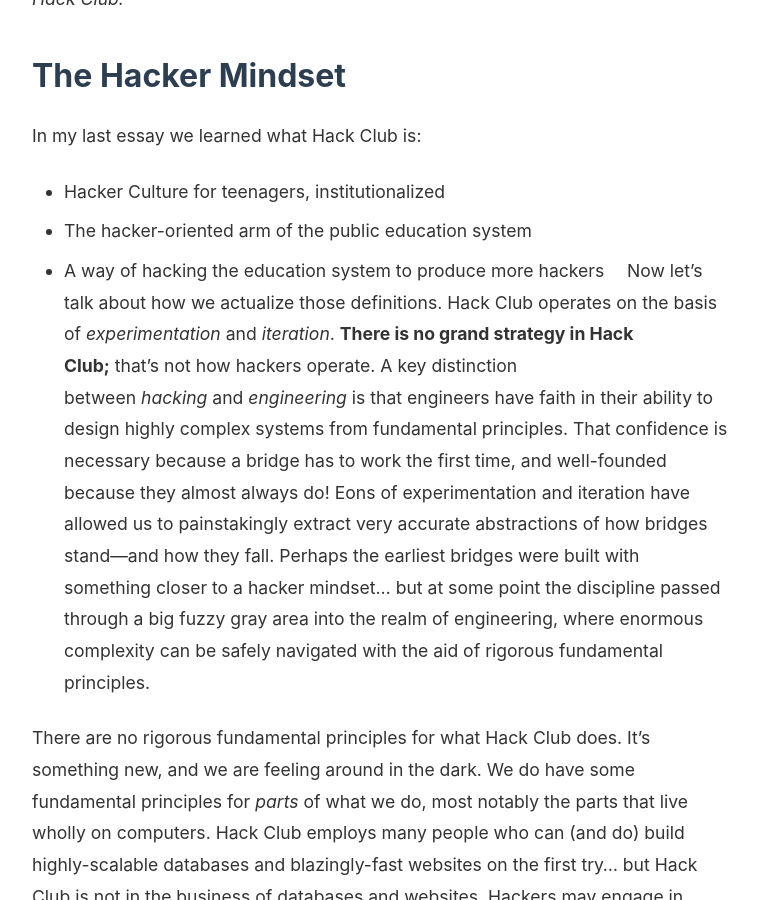
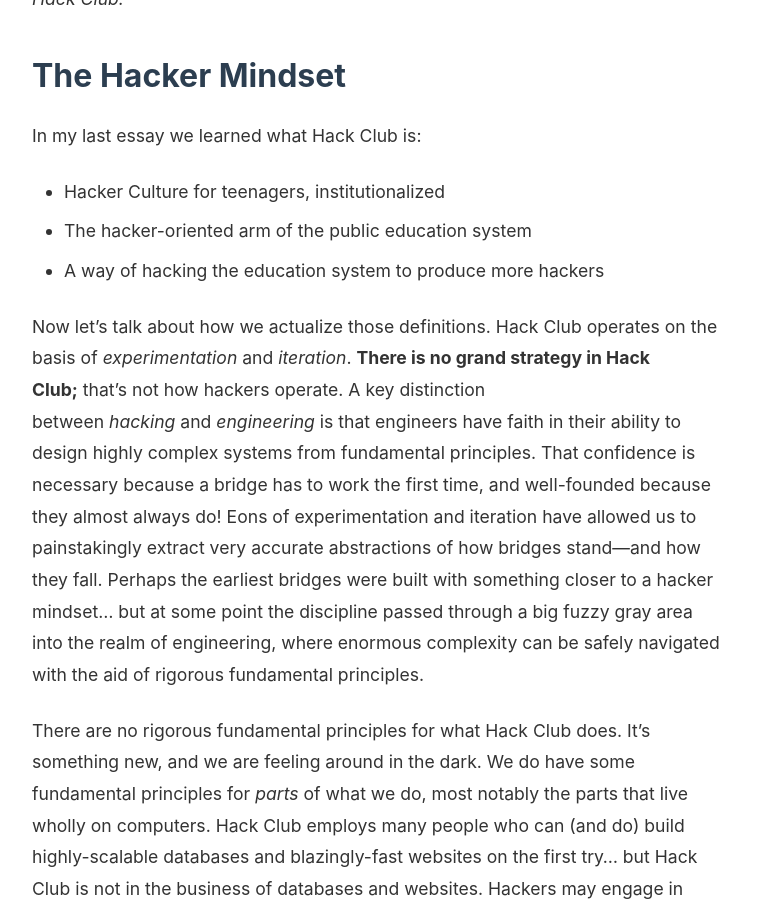
Before and after one commit to hackclub/essays, a Jekyll site: the page built from _essays/the-hacker-mindset.md, in a window 1280 px wide and 900 px high, scrolled down 555 px. Shown: the whole window, without its empty margins (260-1018 px from the left). Built offline with Jekyll 4.4.1, drawn with Linux system fonts in a browser that asks for light colours; part of the change alters nothing that is shown; some of the changed text lies outside the part shown.

```diff
--- a/_essays/the-hacker-mindset.md
+++ b/_essays/the-hacker-mindset.md
@@ -14,7 +14,7 @@ In my last essay we learned what Hack Club is:
 * Hacker Culture for teenagers, institutionalized
 * The hacker-oriented arm of the public education system
 * A way of hacking the education system to produce more hackers
-⠀
+
 Now let’s talk about how we actualize those definitions. Hack Club operates on the basis of *experimentation* and *iteration*. **There is no grand strategy in Hack Club;** that’s not how hackers operate. A key distinction between *hacking* and *engineering* is that engineers have faith in their ability to design highly complex systems from fundamental principles. That confidence is necessary because a bridge has to work the first time, and well-founded because they almost always do! Eons of experimentation and iteration have allowed us to painstakingly extract very accurate abstractions of how bridges stand—and how they fall. Perhaps the earliest bridges were built with something closer to a hacker mindset… but at some point the discipline passed through a big fuzzy gray area into the realm of engineering, where enormous complexity can be safely navigated with the aid of rigorous fundamental principles.
 
 There are no rigorous fundamental principles for what Hack Club does. It's something new, and we are feeling around in the dark. We do have some fundamental principles for *parts* of what we do, most notably the parts that live wholly on computers. Hack Club employs many people who can (and do) build highly-scalable databases and blazingly-fast websites on the first try… but Hack Club is not in the business of databases and websites. Hackers may engage in engineering, but it's not what makes us *hackers*. At Hack Club, the hacker mindset becomes most important and apparent when our systems make contact with humans. This is where the darkness envelops us, and we cannot trust our ability to design complex things from fundamental principles.
@@ -27,11 +27,11 @@ If experimentation is the process of looking for hills, iteration is the process
 
 This process repeats. Every time you approach the top of a hill, you jump around looking for a bigger one to climb next. Eventually, you'll find yourself on top of a mountain. Practically every good thing that has ever been built in Hack Club began as a humble, simple experiment. And among all the big, complicated, mountainous projects you see being built here—both from staff and within the community—there are *hundreds* of tiny, simple, nimble experiments blinking in and out of existence every day. You'll never see most of them, because most of them never go very far; but each of them is as critical to this process as the steps we take atop mountains like [HCB](https://hackclub.com/fiscal-sponsorship/) or [Arcade](https://hackclub.com/arcade/). Which leads us to a beautiful truth: you, dear hacker, are as much a part of this revolution as I am. You don't need to be an adult, spend years in our slack, or be some kind of wizard programmer. If you publicly try things, take small steps, and stay determined, you're doing your part. Never forget: **complicated things that work are almost always evolved from simple things that work.**
 
-On March 27th 2024, a 16 year old in Texas named Manitej created a channel in our Slack called [\#not-hack-hour](https://hackclub.slack.com/archives/C07BQN53V5X) as a place for other teenagers to use his personal [pomodoro timer](https://en.wikipedia.org/wiki/Pomodoro_Technique) bot. **Anyone can build a pomodoro timer.** The original bot didn't even have a codebase, it was just a Slack workflow. But this random little experiment worked well enough for a few other hackers to use it, so Manitej started iterating, and it grew. He created a proper Slackbot, gave it personality, and marketed it around the channel. Eventually, Max from HQ decided to run an experiment with him where they gave out rewards for your hours. More iterations. Another experiment. Less than three months after the channel was created, they renamed it to [\#hack-hour](https://hackclub.slack.com/archives/C06SBHMQU8G) and launched what became the largest online event Hack Club has ever run, logging over 120,000 hours and distributing well over $100k worth of resources to teenage hackers all over the world.
+On March 27th 2024, a 16 year old in Texas named Manitej created a channel in our Slack called [\#hack-hour](https://hackclub.slack.com/archives/C07BQN53V5X) as a place for other teenagers to use his personal [pomodoro timer](https://en.wikipedia.org/wiki/Pomodoro_Technique) bot. **Anyone can build a pomodoro timer.** The original bot didn't even have a codebase, it was just a Slack workflow. But this random little experiment worked well enough for a few other hackers to use it, so Manitej started iterating, and it grew. He created a proper Slackbot, gave it personality, and marketed it around the channel. Eventually, Max from HQ decided to run an experiment with him where they gave out rewards for your hours. More iterations. Another experiment. Less than three months after the channel was created, they renamed it to [\#hack-hour](https://hackclub.slack.com/archives/C06SBHMQU8G) and launched what became the largest online event Hack Club has ever run, logging over 120,000 hours and distributing well over $100k worth of resources to teenage hackers all over the world.
 
 **This is how Hack Club works.** Let's recall one other definition of Hack Club from the previous essay:
 Hack Club is a long-term bet that the best technical education program for teenagers can be built by other teenagers
 
 That doesn't mean every bit of work in Hack Club is done by teenagers. It means that a critical mass of teenagers with a hacker mindset can be the engine of a revolution in education. **We literally cannot do this without you.** Neither me nor anyone else on our staff would have ever tried building a pomodoro clock, but that ultimately worked better than just about anything we've ever done. At the same time, Arcade had *many* problems… we are nowhere near the summit! Many, many cycles of experimentation and iteration lie ahead of us. I hope you'll be a part of them.
 
-![An animation showing the processes of experimentation and iteration as a gradient descent algorithm.](./experimentation_iteration_algorithms.gif)
+![An animation showing the processes of experimentation and iteration as a gradient descent algorithm.](/assets/images/experimentation_iteration_algorithms.gif)
```
